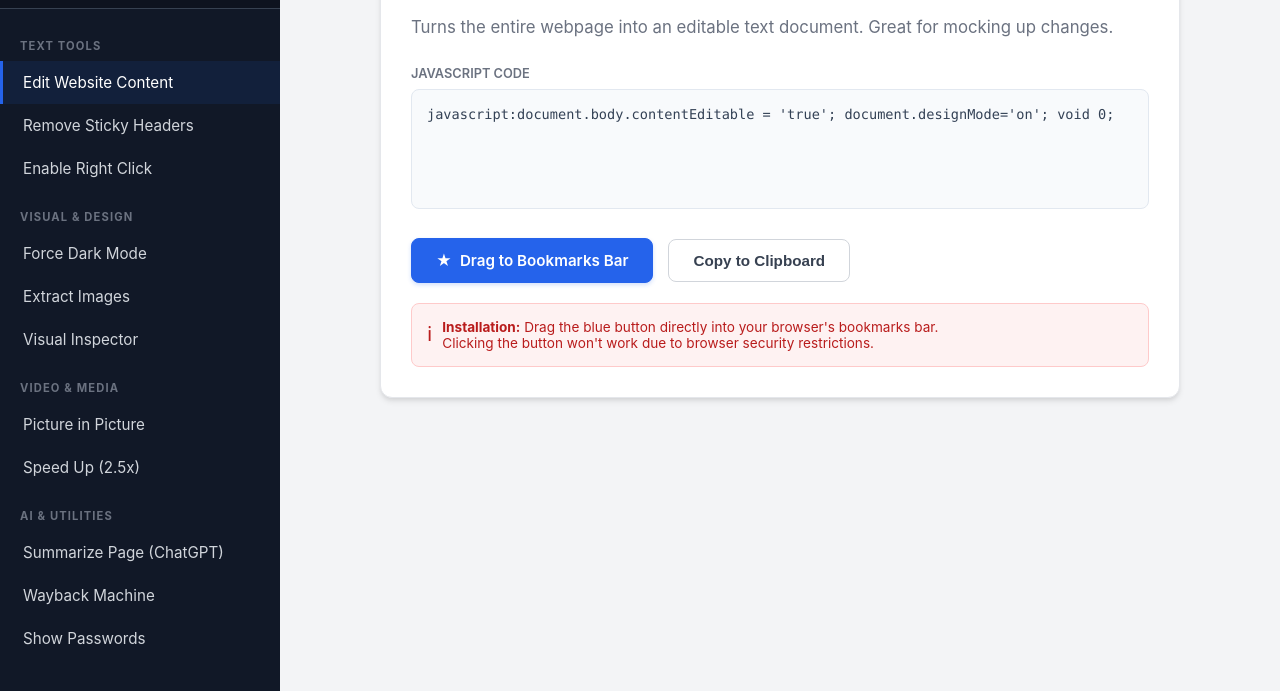
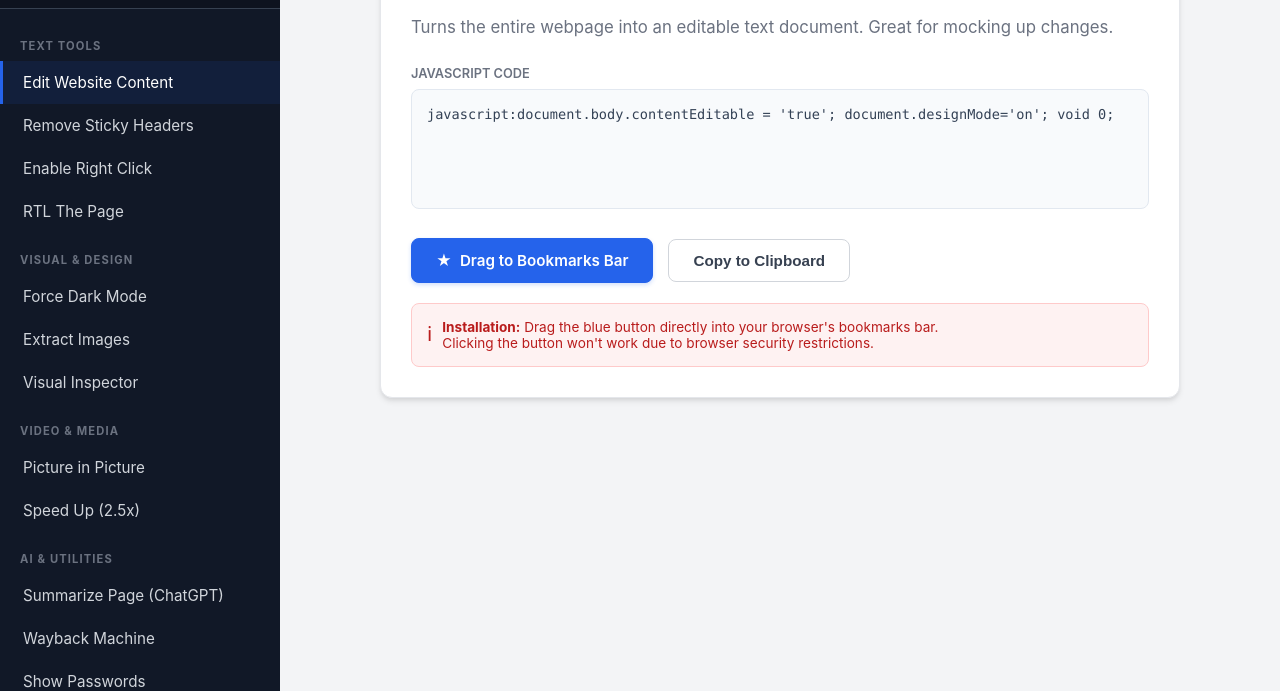
Before and after one commit to Ofirish/BMKLT, a plain HTML site: page index.html in a window 1280 px wide. Shown: the part 109-800 px from the top of the page. Drawn offline with Linux system fonts and the light colour scheme.

Commit message:
Add functionality to enable right click and RTL text

```diff
--- a/index.html
+++ b/index.html
@@ -298,6 +298,11 @@
                         title: "Enable Right Click",
                         desc: "Re-enables context menus and copy/paste on restricted sites.",
                         code: `javascript:(function(){function allow(e){e.stopImmediatePropagation();return true;}['contextmenu','selectstart','dragstart','copy','cut','paste'].forEach(function(ev){document.addEventListener(ev,allow,true);});document.body.oncontextmenu=null;document.body.onselectstart=null;document.body.ondragstart=null;alert('Right click enabled!');})();`
+                    },
+                                        {
+                        title: "RTL The Page",
+                        desc: "Turn the text direction on the page to Right to Left.",
+                        code: `javascript: (function() { var elements = document.getElementsByTagName("*"); for (e of elements) { if (!e.style) continue;if (!e.style.direction || e.style.direction === 'ltr' ) e.style.direction = 'rtl'; else e.style.direction = 'ltr'; } } )()`
                     }
                 ]
             },
```
